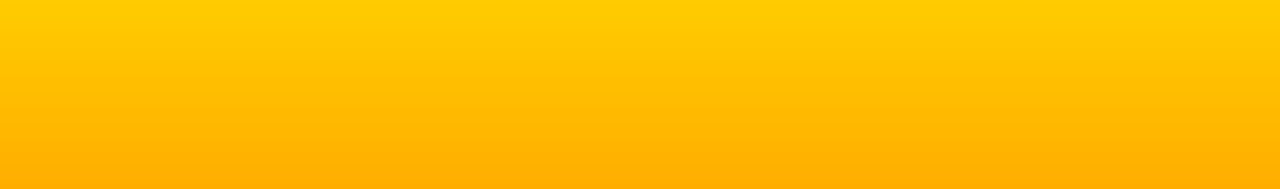
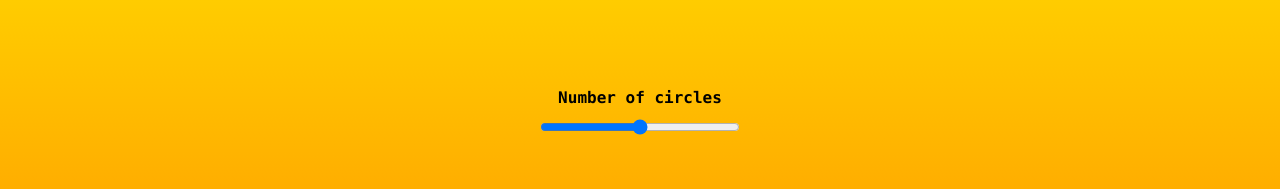
Before and after one commit to upupyin/zzf, a plain HTML site: page zzf/index.html in a window 1280 px wide. Shown: the top 189 px of the page. Drawn offline with Linux system fonts and the light colour scheme.

Commit message:
Update index.html

```diff
--- a/zzf/index.html
+++ b/zzf/index.html
@@ -4,8 +4,15 @@
 		<meta charset="utf-8" />
 		<title>css-3d旋转</title>
 		<link rel="stylesheet" href="css/index.css" />
+		<link rel="stylesheet" href="css/datouwang.css">
 	</head>
 	<body>
+	<div class="controls">
+	<label class="controls__label">Number of circles</label>
+	<input class="controls__slider" data-slider type="range" min="100" max="500" step="1" value="300" />
+</div>
+
+<script src="js/datouwang.js"></script>
 		<!--/*外层最大容器*/-->
 		<div class="wrap">
 	<!--	/*包裹所有元素的容器*/-->
```
